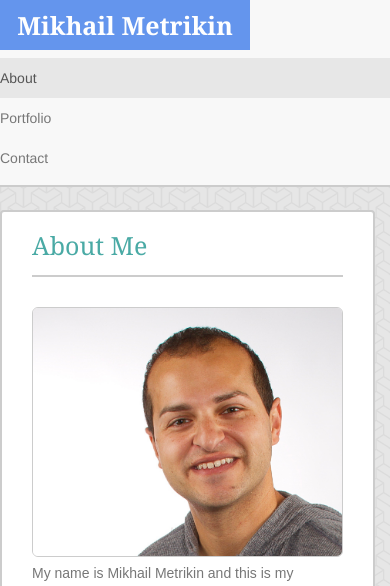
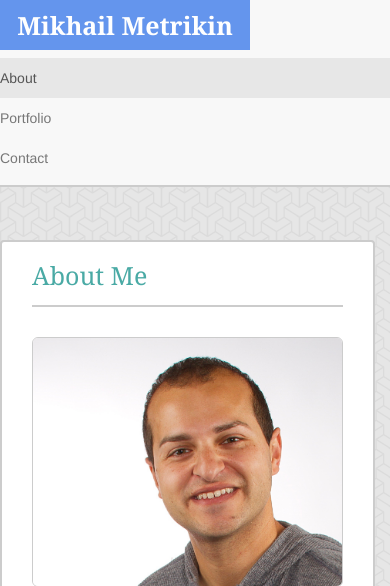
Before and after one commit to VolkRiot/Bootstrap-Portfolio, a PHP site: page /index.php in a window 390 px wide. Shown: the top 586 px of the page. Run offline with PHP 8.4, Linux system fonts and the light colour scheme.

Commit message:
Fine-Tuning height

```diff
--- a/assets/css/style.css
+++ b/assets/css/style.css
@@ -182,7 +182,8 @@ footer {
     text-align: center;
 }
 
-/*Fine Tuning*/
+
+/*Fine Tuning Reactive Appearance*/
 @media screen and (max-width:1199px){
 
     .panel.panel-default.connect {
@@ -204,6 +205,6 @@ footer {
     }
 
     .spacer{
-        height: 210px;
+        height: 240px;
     }
 }
```
